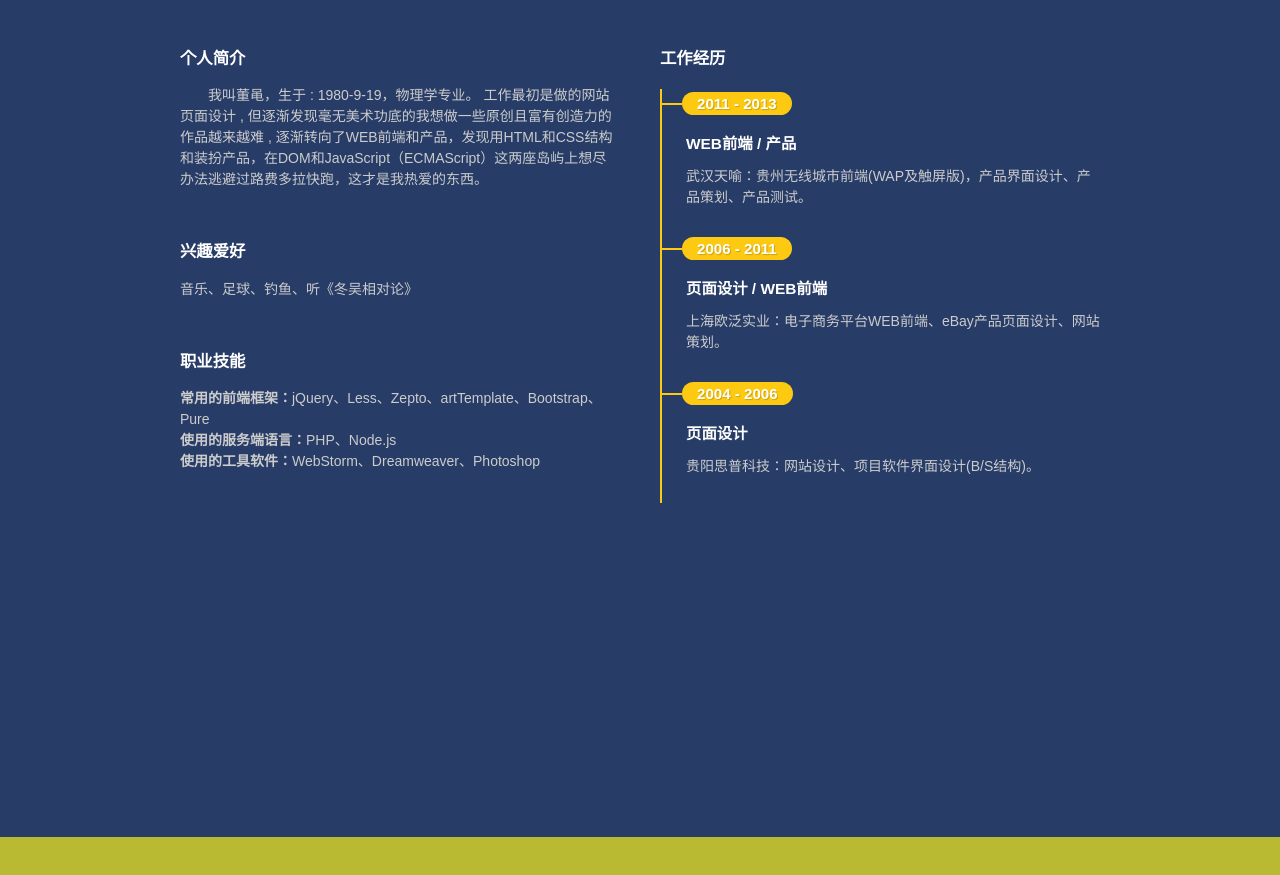
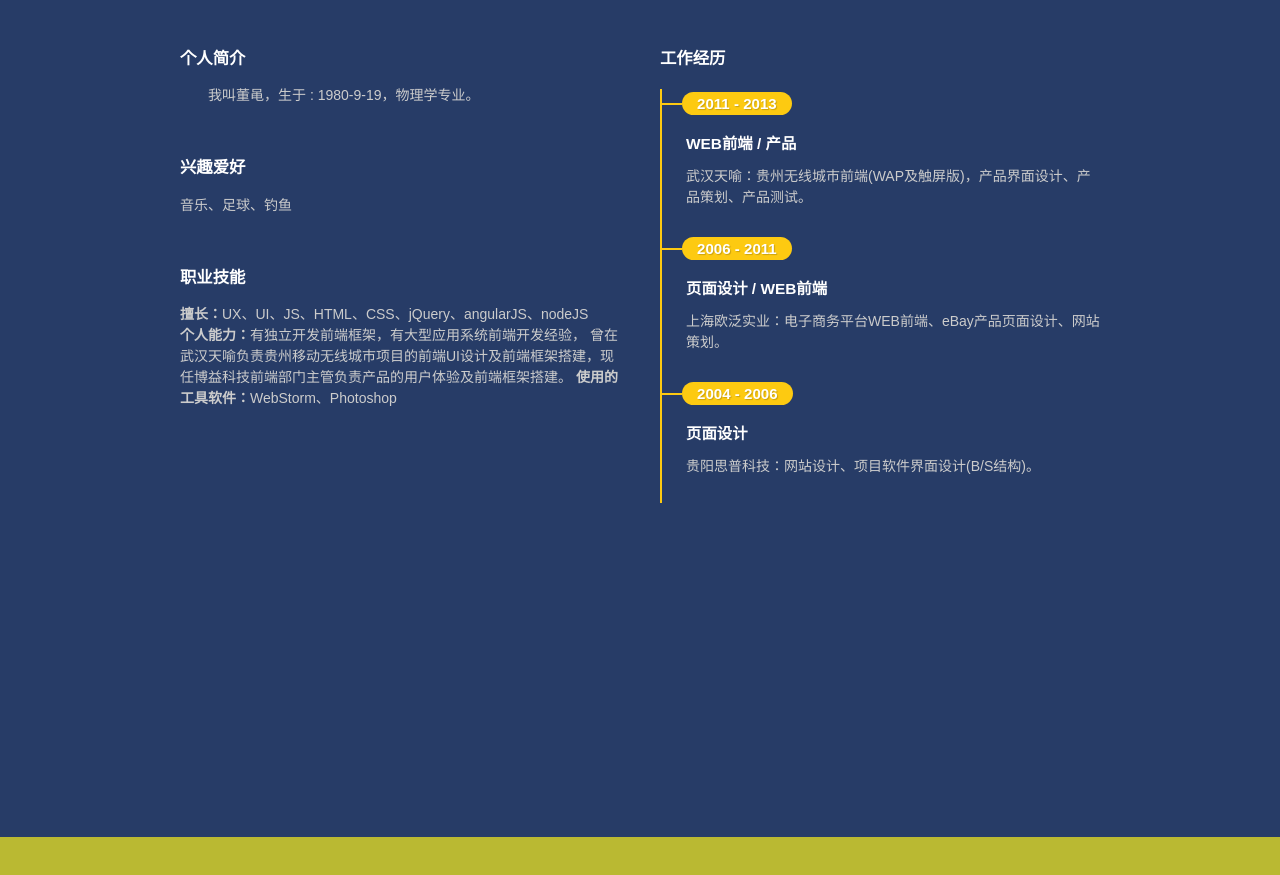
Before and after one commit to donkeylucky/donkeylucky, a plain HTML site: page index.html in a window 1280 px wide. Shown: the part 1199-2074 px from the top of the page. Drawn offline with nearby package versions, Linux system fonts and the light colour scheme.

Commit message:
Update index.html

```diff
--- a/index.html
+++ b/index.html
@@ -50,18 +50,19 @@
                 <div class="cont-d">
                     <h3>个人简介</h3>
 
-                    <p style="text-indent:2em">我叫董黾，生于 : 1980-9-19，物理学专业。 工作最初是做的网站页面设计 , 但逐渐发现毫无美术功底的我想做一些原创且富有创造力的作品越来越难 , 逐渐转向了WEB前端和产品，发现用HTML和CSS结构和装扮产品，在DOM和JavaScript（ECMAScript）这两座岛屿上想尽办法逃避过路费多拉快跑，这才是我热爱的东西。</p>
+                    <p style="text-indent:2em">我叫董黾，生于 : 1980-9-19，物理学专业。 </p>
                     <br>
 
                     <h3>兴趣爱好</h3>
-                    <p>音乐、足球、钓鱼、听《冬吴相对论》</p>
+                    <p>音乐、足球、钓鱼</p>
                     <br>
 
                     <h3>职业技能</h3>
 
-                    <p><strong>常用的前端框架：</strong>jQuery、Less、Zepto、artTemplate、Bootstrap、Pure<br>
-                        <strong>使用的服务端语言：</strong>PHP、Node.js<br>
-                        <strong>使用的工具软件：</strong>WebStorm、Dreamweaver、Photoshop<br>
+                    <p><strong>擅长：</strong>UX、UI、JS、HTML、CSS、jQuery、angularJS、nodeJS<br>
+                        <strong>个人能力：</strong>有独立开发前端框架，有大型应用系统前端开发经验，
+                        曾在武汉天喻负责贵州移动无线城市项目的前端UI设计及前端框架搭建，现任博益科技前端部门主管负责产品的用户体验及前端框架搭建。
+                        <strong>使用的工具软件：</strong>WebStorm、Photoshop<br>
 
 
                     </p>
```
